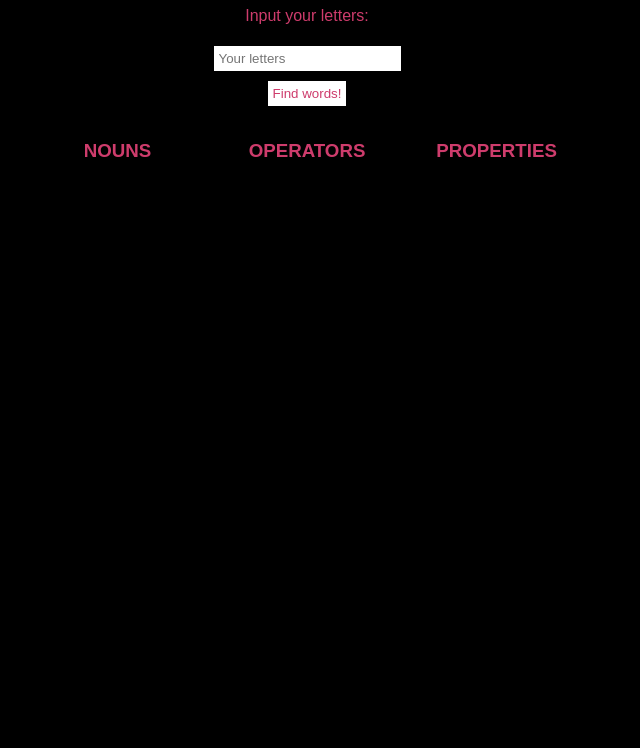
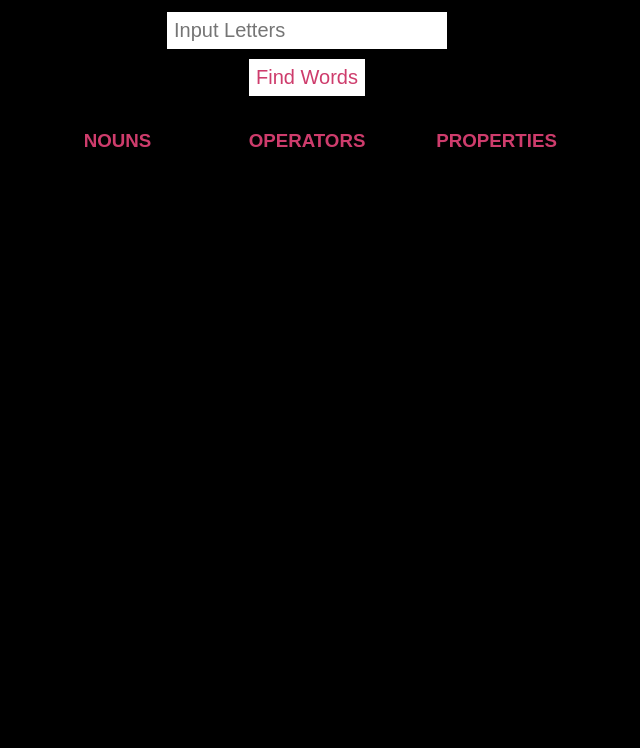
Before and after one commit to sjrc6/baba-wordlist, a plain HTML site: page index.html in a window 1280 px wide. Shown: the part 73-821 px from the top of the page, without its empty margins (333-973 px from the left). Drawn offline with Linux system fonts and the light colour scheme.

Commit message:
adjust sizes

```diff
--- a/index.html
+++ b/index.html
@@ -23,8 +23,12 @@
       background-color: #ffffff;
       color: #ce3c6c;
       border: none;
-      padding: 5px;
+      padding: 7px;
       margin: 5px;
+      font-size: 20px;
+    }
+    input{
+      width: 280px;
     }
 
     * {
@@ -73,9 +77,8 @@
       <script src="script.js"></script>
 
       <div>
-        <p> Input your letters: </p>
-        <input type="text" id="letters" placeholder="Your letters"><br>
-        <button onclick="findWords()">Find words!</button>
+        <input type="text" id="letters" placeholder="Input Letters"><br>
+        <button onclick="findWords()">Find Words</button>
       </div>
 
 
```
